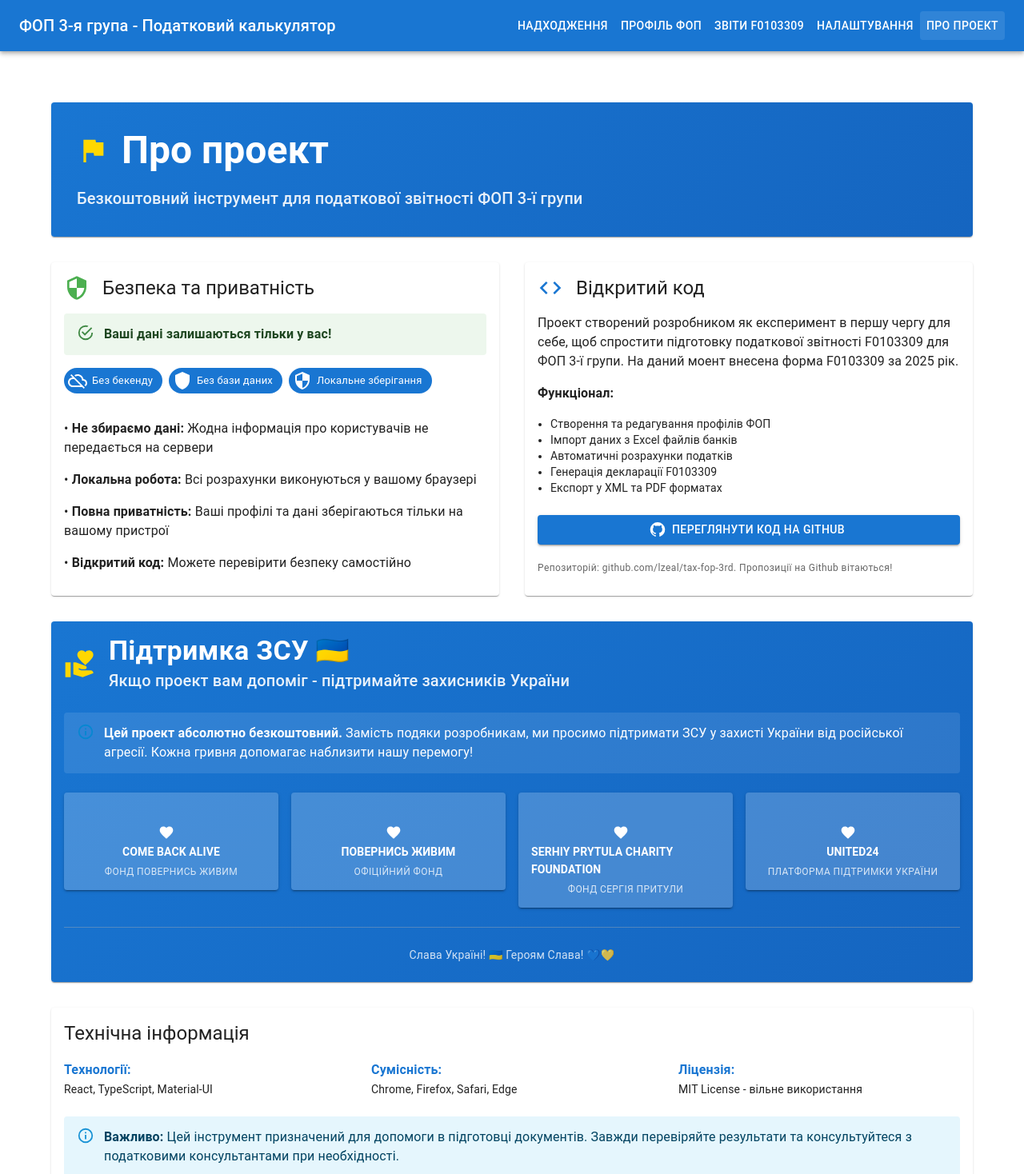
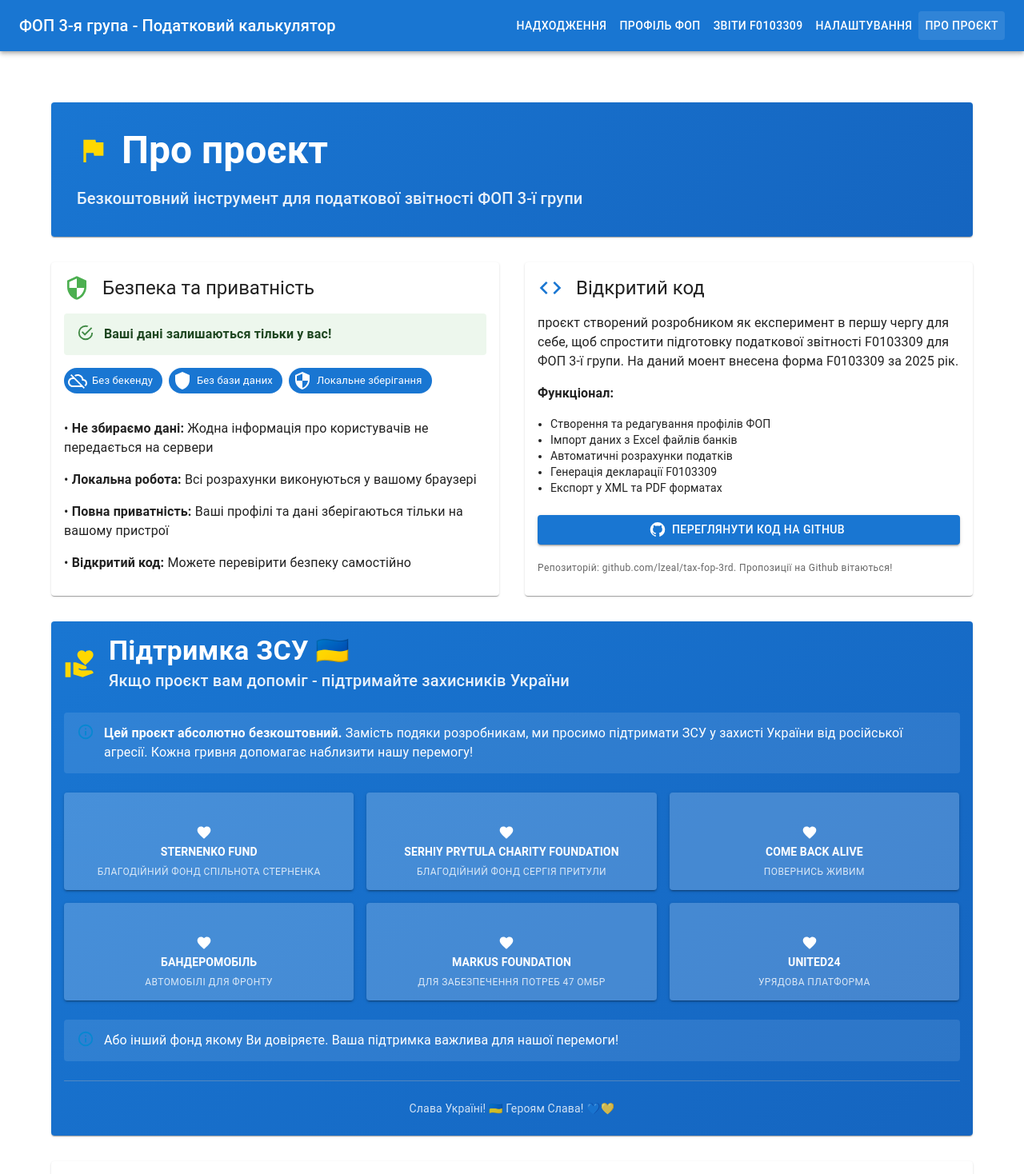
Before and after one commit to lzeal/tax-fop-3rd, a React (Create React App) app: page /about in a window 1280 px wide. Shown: the top 1468 px of the page at 80% size. Built offline with nearby package versions, Linux system fonts and the light colour scheme.

Commit message:
updated fund links

```diff
--- a/src/components/Layout.tsx
+++ b/src/components/Layout.tsx
@@ -71,7 +71,7 @@ const Layout: React.FC<LayoutProps> = ({ children }) => {
               backgroundColor: location.pathname === '/about' ? 'rgba(255,255,255,0.1)' : 'transparent'
             }}
           >
-            Про проект
+            Про проєкт
           </Button>
         </Toolbar>
       </AppBar>
--- a/src/pages/AboutPage.tsx
+++ b/src/pages/AboutPage.tsx
@@ -26,29 +26,41 @@ import {
 const AboutPage: React.FC = () => {
   const donationLinks = [
     {
-      name: 'Come Back Alive',
-      description: 'Фонд повернись живим',
-      url: 'https://savelife.in.ua/',
+      name: 'Sternenko Fund',
+      description: 'Благодійний фонд Спільнота Стерненка',
+      url: 'https://www.sternenkofund.org/donate',
       color: '#000'
     },
     {
-      name: 'Повернись живим',
-      description: 'Офіційний фонд',
-      url: 'https://savelife.in.ua/uk/donate-ua/',
+      name: 'Serhiy Prytula Charity Foundation',
+      description: 'Благодійний фонд Сергія Притули',
+      url: 'https://prytulafoundation.org',
+      color: '#ff9800'
+    },
+    {
+      name: 'Come Back Alive',
+      description: 'Повернись живим',
+      url: 'https://savelife.in.ua/',
       color: '#1976d2'
     },
     {
-      name: 'Serhiy Prytula Charity Foundation',
-      description: 'Фонд Сергія Притули',
-      url: 'https://prytulafoundation.org/uk',
-      color: '#ff9800'
+      name: 'Бандеромобіль',
+      description: 'Автомобілі для фронту',
+      url: 'https://www.bandera-car.com.ua/',
+      color: '#d32f2f'
+    },
+    {
+      name: 'Markus Foundation',
+      description: 'для забезпечення потреб 47 ОМБр',
+      url: 'https://markusfoundation.com/',
+      color: '#388e3c'
     },
     {
       name: 'United24',
-      description: 'Платформа підтримки України',
+      description: 'Урядова платформа',
       url: 'https://u24.gov.ua/uk',
       color: '#2196f3'
-    }
+    },
   ];
 
   return (
@@ -58,7 +70,7 @@ const AboutPage: React.FC = () => {
         <Box display="flex" alignItems="center" mb={2}>
           <Flag sx={{ fontSize: 40, mr: 2, color: '#ffd700' }} />
           <Typography variant="h3" component="h1" fontWeight="bold">
-            Про проект
+            Про проєкт
           </Typography>
         </Box>
         <Typography variant="h6" sx={{ opacity: 0.9 }}>
@@ -125,7 +137,7 @@ const AboutPage: React.FC = () => {
             </Card>
           </Box>
 
-          {/* Про проект */}
+          {/* Про проєкт */}
           <Box flex="1" minWidth="300px">
             <Card sx={{ height: '100%' }}>
               <CardContent>
@@ -137,7 +149,7 @@ const AboutPage: React.FC = () => {
                 </Box>
 
                 <Typography variant="body1" paragraph>
-                  Проект створений розробником як експеримент в першу чергу для себе, щоб спростити
+                  проєкт створений розробником як експеримент в першу чергу для себе, щоб спростити
                   підготовку податкової звітності F0103309 для ФОП 3-ї групи.
                   На даний моент внесена форма F0103309 за 2025 рік.
                 </Typography>
@@ -186,14 +198,14 @@ const AboutPage: React.FC = () => {
                   Підтримка ЗСУ 🇺🇦
                 </Typography>
                 <Typography variant="h6" sx={{ opacity: 0.9 }}>
-                  Якщо проект вам допоміг - підтримайте захисників України
+                  Якщо проєкт вам допоміг - підтримайте захисників України
                 </Typography>
               </Box>
             </Box>
 
             <Alert severity="info" sx={{ mb: 3, bgcolor: 'rgba(255,255,255,0.1)', color: 'white' }}>
               <Typography>
-                <strong>Цей проект абсолютно безкоштовний.</strong> Замість подяки розробникам,
+                <strong>Цей проєкт абсолютно безкоштовний.</strong> Замість подяки розробникам,
                 ми просимо підтримати ЗСУ у захисті України від російської агресії.
                 Кожна гривня допомагає наблизити нашу перемогу!
               </Typography>
@@ -201,7 +213,7 @@ const AboutPage: React.FC = () => {
 
             <Box display="flex" gap={2} flexWrap="wrap" mb={3}>
               {donationLinks.map((donation, index) => (
-                <Box key={index} flex="1" minWidth="200px">
+                <Box key={index} sx={{ flex: '0 0 calc(33.333% - 11px)', minWidth: '200px' }}>
                   <Button
                     variant="contained"
                     startIcon={<Favorite />}
@@ -230,6 +242,12 @@ const AboutPage: React.FC = () => {
                 </Box>
               ))}
             </Box>
+
+            <Alert severity="info" sx={{ mb: 3, bgcolor: 'rgba(255,255,255,0.1)', color: 'white' }}>
+              <Typography>
+                Або інший фонд якому Ви довіряєте. Ваша підтримка важлива для нашої перемоги!
+              </Typography>
+            </Alert>
 
             <Divider sx={{ my: 3, bgcolor: 'rgba(255,255,255,0.3)' }} />
 
```
